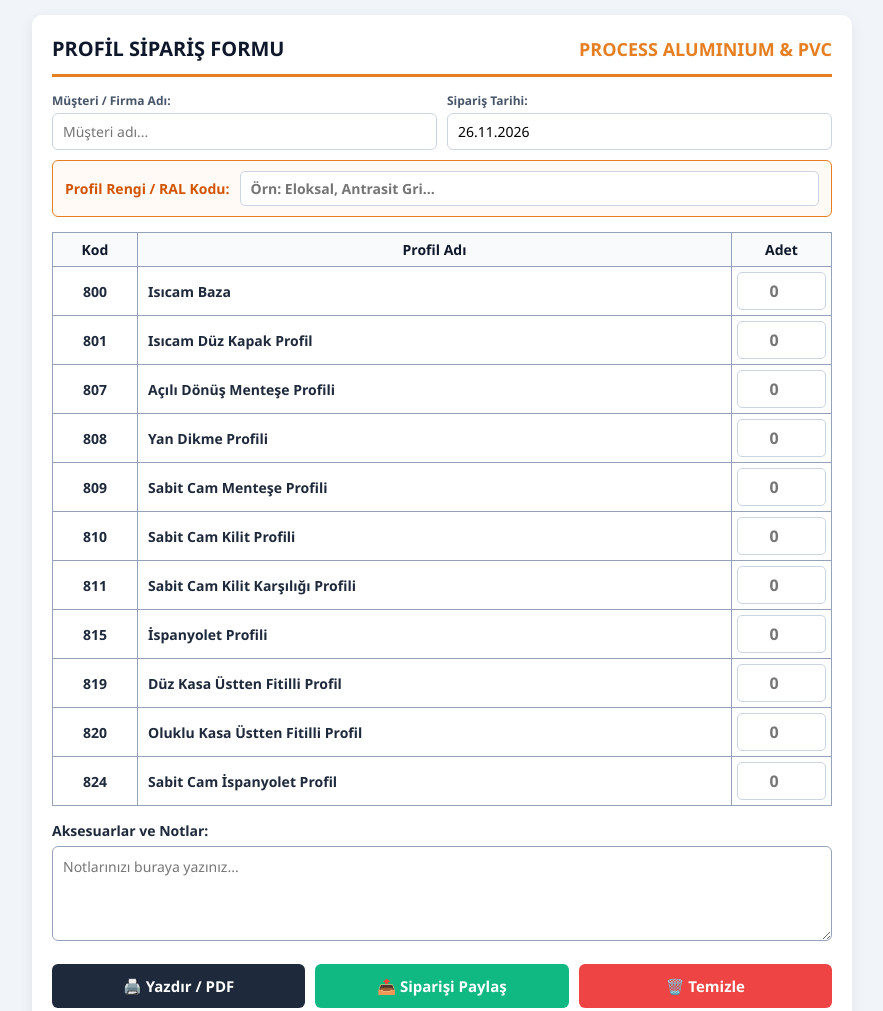
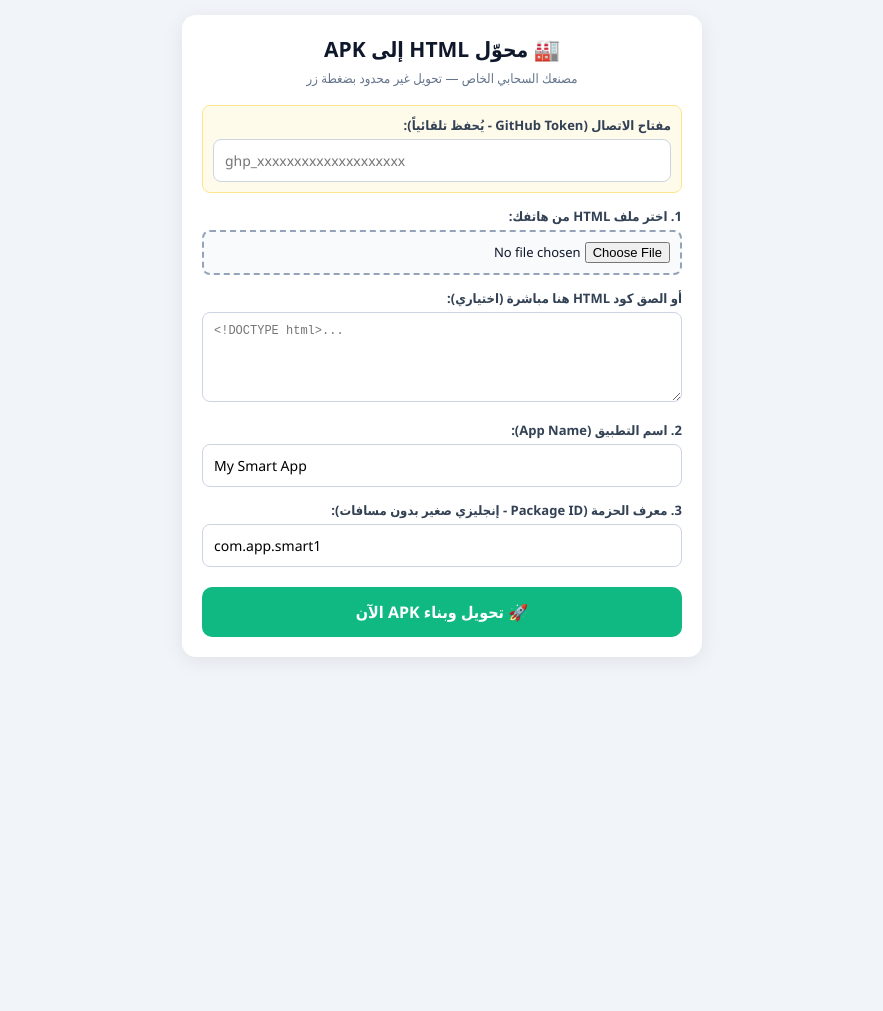
Before and after one commit to mm0523482-cmyk/html-to-apk, a plain HTML site: page index.html in a window 1280 px wide. Shown: the top 1011 px of the page, without its empty margins (198-1081 px from the left). After the commit the page ends 800 px from the top, so only its background shows below. Drawn offline with Linux system fonts and the light colour scheme.

Commit message:
Update index.html for Arabic localization and features

```diff
--- a/index.html
+++ b/index.html
@@ -1,133 +1,184 @@
 <!DOCTYPE html>
-<html lang="tr" translate="no">
+<html lang="ar" dir="rtl" translate="no">
 <head>
 <meta charset="UTF-8">
 <meta name="google" content="notranslate">
 <meta name="viewport" content="width=device-width, initial-scale=1.0">
-<title>Profil Sipariş Formu</title>
+<title>HTML2APK Builder</title>
 <style>
 *{box-sizing:border-box;font-family:'Segoe UI',Tahoma,sans-serif}
-body{background:#f1f5f9;margin:0;padding:15px;color:#1e293b}
-.container{max-width:820px;margin:0 auto;background:#fff;padding:20px;border-radius:10px;box-shadow:0 4px 15px rgba(0,0,0,.07)}
-.header{display:flex;justify-content:space-between;align-items:center;border-bottom:3px solid #e67e22;padding-bottom:12px;margin-bottom:15px;flex-wrap:wrap;gap:10px}
-.header h1{margin:0;font-size:20px;color:#0f172a}
-.meta-info{display:flex;gap:10px;margin-bottom:10px;flex-wrap:wrap}
-.meta-field{flex:1;min-width:160px;display:flex;flex-direction:column;gap:4px}
-.meta-field label{font-size:12px;font-weight:bold;color:#475569}
-.meta-field input{padding:8px 10px;border:1px solid #cbd5e1;border-radius:6px;font-size:14px;width:100%}
-.color-bar{background:#fffaf5;border:1px solid #e67e22;border-radius:6px;padding:10px 12px;margin-bottom:15px;display:flex;align-items:center;gap:10px;flex-wrap:wrap}
-.color-bar label{font-weight:bold;font-size:14px;color:#d35400;white-space:nowrap}
-.color-bar input{flex:1;min-width:180px;padding:7px 10px;border:1px solid #cbd5e1;border-radius:5px;font-size:14px;font-weight:bold}
-table{width:100%;border-collapse:collapse;margin-bottom:15px}
-th,td{border:1px solid #94a3b8;padding:7px 10px;font-size:14px;vertical-align:middle}
-th{background:#f8fafc;font-weight:700;color:#0f172a}
-td.code{width:85px;text-align:center;font-weight:bold;font-size:14px}
-td.name{font-weight:600}
-td.qty{width:100px;text-align:center;padding:5px}
-input[type=number]{width:100%;padding:7px;font-size:16px;font-weight:bold;text-align:center;border:1px solid #cbd5e1;border-radius:5px}
-input[type=number]:focus{border-color:#e67e22;outline:none;background:#fffaf5}
-.print-val{display:none;font-size:16px;font-weight:bold;color:#0f172a}
-.notes-section label{display:block;font-weight:bold;margin-bottom:6px;font-size:14px}
-textarea{width:100%;min-height:95px;padding:10px;border:1px solid #94a3b8;border-radius:6px;font-size:14px;resize:vertical}
-.actions{display:flex;gap:10px;margin-top:18px;flex-wrap:wrap}
-.actions button{flex:1;min-width:130px;padding:12px;font-size:15px;font-weight:bold;border:none;border-radius:6px;cursor:pointer}
-.btn-print{background:#1e293b;color:#fff}
-.btn-share{background:#10b981;color:#fff}
-.btn-clear{background:#ef4444;color:#fff;flex:.5}
-@page{size:A4 portrait;margin:12mm}
-@media print{body{background:#fff;padding:0}.container{box-shadow:none;padding:0;max-width:100%}.actions,.hide-on-print{display:none!important}input[type=number]{display:none!important}.print-val{display:inline-block!important}.meta-field input,.color-bar input,textarea{border:none;background:transparent;padding-left:0;resize:none}th,td{padding:5px 8px;font-size:13px}}
+body{background:#f1f5f9;margin:0;padding:15px;color:#0f172a}
+.card{max-width:520px;margin:0 auto;background:#fff;padding:20px;border-radius:14px;box-shadow:0 4px 20px rgba(0,0,0,.08)}
+h1{margin:0 0 6px;font-size:21px;color:#0f172a;text-align:center}
+p.sub{margin:0 0 18px;font-size:13px;color:#64748b;text-align:center}
+.group{margin-bottom:14px}
+label{display:block;font-size:13px;font-weight:bold;margin-bottom:5px;color:#334155}
+input[type=text],input[type=password],textarea{width:100%;padding:11px;border:1px solid #cbd5e1;border-radius:8px;font-size:14px;direction:ltr;text-align:left}
+input[type=file]{width:100%;padding:10px;border:2px dashed #94a3b8;border-radius:8px;background:#f8fafc;font-size:13px}
+textarea{min-height:90px;font-family:monospace;font-size:12px}
+button{width:100%;padding:14px;font-size:16px;font-weight:bold;border:none;border-radius:10px;cursor:pointer;margin-top:6px}
+.btn-build{background:#10b981;color:#fff}
+.btn-build:disabled{background:#94a3b8;cursor:not-allowed}
+.btn-dl{background:#2563eb;color:#fff;display:none;margin-top:12px;text-align:center;text-decoration:none;padding:14px;border-radius:10px;font-weight:bold}
+.status{margin-top:14px;padding:12px;border-radius:8px;background:#f8fafc;border:1px solid #e2e8f0;font-size:13px;line-height:1.6;display:none}
+.token-box{background:#fffbeb;border:1px solid #fde68a;padding:10px;border-radius:8px;margin-bottom:14px}
 </style>
 </head>
 <body>
-<div class="container">
-<div class="header">
-<h1>PROFİL SİPARİŞ FORMU</h1>
-<span style="font-weight:bold;color:#e67e22;font-size:18px;">PROCESS ALUMINIUM & PVC</span>
+<div class="card">
+<h1>🏭 محوّل HTML إلى APK</h1>
+<p class="sub">مصنعك السحابي الخاص — تحويل غير محدود بضغطة زر</p>
+
+<div class="token-box">
+<label>مفتاح الاتصال (GitHub Token - يُحفظ تلقائياً):</label>
+<input type="password" id="ghToken" placeholder="ghp_xxxxxxxxxxxxxxxxxxxx">
 </div>
-<div class="meta-info">
-<div class="meta-field" id="custField"><label>Müşteri / Firma Adı:</label><input type="text" id="customerName" placeholder="Müşteri adı..."></div>
-<div class="meta-field"><label>Sipariş Tarihi:</label><input type="text" id="orderDate"></div>
+
+<div class="group">
+<label>1. اختر ملف HTML من هاتفك:</label>
+<input type="file" id="htmlFile" accept=".html,.htm,text/html">
 </div>
-<div class="color-bar" id="colorBar"><label>Profil Rengi / RAL Kodu:</label><input type="text" id="colorCode" placeholder="Örn: Eloksal, Antrasit Gri..."></div>
-<table id="profileTable">
-<thead><tr><th>Kod</th><th>Profil Adı</th><th>Adet</th></tr></thead>
-<tbody>
-<tr><td class="code">800</td><td class="name">Isıcam Baza</td><td class="qty"><input type="number" min="0" placeholder="0"><span class="print-val"></span></td></tr>
-<tr><td class="code">801</td><td class="name">Isıcam Düz Kapak Profil</td><td class="qty"><input type="number" min="0" placeholder="0"><span class="print-val"></span></td></tr>
-<tr><td class="code">807</td><td class="name">Açılı Dönüş Menteşe Profili</td><td class="qty"><input type="number" min="0" placeholder="0"><span class="print-val"></span></td></tr>
-<tr><td class="code">808</td><td class="name">Yan Dikme Profili</td><td class="qty"><input type="number" min="0" placeholder="0"><span class="print-val"></span></td></tr>
-<tr><td class="code">809</td><td class="name">Sabit Cam Menteşe Profili</td><td class="qty"><input type="number" min="0" placeholder="0"><span class="print-val"></span></td></tr>
-<tr><td class="code">810</td><td class="name">Sabit Cam Kilit Profili</td><td class="qty"><input type="number" min="0" placeholder="0"><span class="print-val"></span></td></tr>
-<tr><td class="code">811</td><td class="name">Sabit Cam Kilit Karşılığı Profili</td><td class="qty"><input type="number" min="0" placeholder="0"><span class="print-val"></span></td></tr>
-<tr><td class="code">815</td><td class="name">İspanyolet Profili</td><td class="qty"><input type="number" min="0" placeholder="0"><span class="print-val"></span></td></tr>
-<tr><td class="code">819</td><td class="name">Düz Kasa Üstten Fitilli Profil</td><td class="qty"><input type="number" min="0" placeholder="0"><span class="print-val"></span></td></tr>
-<tr><td class="code">820</td><td class="name">Oluklu Kasa Üstten Fitilli Profil</td><td class="qty"><input type="number" min="0" placeholder="0"><span class="print-val"></span></td></tr>
-<tr><td class="code">824</td><td class="name">Sabit Cam İspanyolet Profil</td><td class="qty"><input type="number" min="0" placeholder="0"><span class="print-val"></span></td></tr>
-</tbody>
-</table>
-<div class="notes-section" id="notesSection"><label>Aksesuarlar ve Notlar:</label><textarea id="notes" placeholder="Notlarınızı buraya yazınız..."></textarea></div>
-<div class="actions">
-<button type="button" class="btn-print" onclick="printOrder()">🖨️ Yazdır / PDF</button>
-<button type="button" class="btn-share" onclick="shareOrder()">📤 Siparişi Paylaş</button>
-<button type="button" class="btn-clear" onclick="clearForm()">🗑️ Temizle</button>
+
+<div class="group">
+<label>أو الصق كود HTML هنا مباشرة (اختياري):</label>
+<textarea id="htmlCode" placeholder="<!DOCTYPE html>..."></textarea>
 </div>
+
+<div class="group">
+<label>2. اسم التطبيق (App Name):</label>
+<input type="text" id="appName" value="My Smart App" placeholder="Isicam Siparis">
 </div>
+
+<div class="group">
+<label>3. معرف الحزمة (Package ID - إنجليزي صغير بدون مسافات):</label>
+<input type="text" id="pkgId" value="com.app.smart1" placeholder="com.app.isicam">
+</div>
+
+<button type="button" class="btn-build" id="buildBtn" onclick="startBuild()">🚀 تحويل وبناء APK الآن</button>
+<div class="status" id="statusBox"></div>
+<a id="downloadLink" class="btn-dl" target="_blank">⬇️ فتح صفحة تحميل الـ APK الجاهز</a>
+</div>
+
 <script>
-(function(){
-const d=new Date(),y=d.getFullYear(),m=String(d.getMonth()+1).padStart(2,'0'),day=String(d.getDate()).padStart(2,'0');
-document.getElementById('orderDate').value=day+'.'+m+'.'+y;
-})();
-function printOrder(){
-try{
-const custField=document.getElementById('custField'),custVal=document.getElementById('customerName').value.trim();
-if(!custVal){custField.classList.add('hide-on-print')}else{custField.classList.remove('hide-on-print')}
-const colorBar=document.getElementById('colorBar'),colorVal=document.getElementById('colorCode').value.trim();
-if(!colorVal){colorBar.classList.add('hide-on-print')}else{colorBar.classList.remove('hide-on-print')}
-const notesSec=document.getElementById('notesSection'),notesVal=document.getElementById('notes').value.trim();
-if(!notesVal){notesSec.classList.add('hide-on-print')}else{notesSec.classList.remove('hide-on-print')}
-const rows=document.querySelectorAll('#profileTable tbody tr');
-let anyFilled=false;
-rows.forEach(r=>{const v=parseInt(r.querySelector('input').value);if(v&&v>0)anyFilled=true});
-rows.forEach(r=>{
-const inp=r.querySelector('input'),span=r.querySelector('.print-val'),v=parseInt(inp.value);
-if(anyFilled&&(!v||v<=0)){r.classList.add('hide-on-print')}
-else{r.classList.remove('hide-on-print');span.innerText=(v&&v>0)?v:''}
+const OWNER = "mm0523482-cmyk";
+const REPO = "html-to-apk";
+const WORKFLOW = "build.yml";
+
+window.onload = () => {
+  const saved = localStorage.getItem("gh_apk_token");
+  if (saved) document.getElementById("ghToken").value = saved;
+};
+
+document.getElementById("htmlFile").addEventListener("change", function(e) {
+  const file = e.target.files[0];
+  if (!file) return;
+  const reader = new FileReader();
+  reader.onload = ev => { document.getElementById("htmlCode").value = ev.target.result; };
+  reader.readAsText(file);
+  const cleanName = file.name.replace(/\.[^/.]+$/, "").replace(/[^a-zA-Z0-9 ]/g, " ").trim();
+  if (cleanName) {
+    document.getElementById("appName").value = cleanName;
+    document.getElementById("pkgId").value = "com.app." + cleanName.toLowerCase().replace(/[^a-z0-9]/g, "") + Math.floor(10 + Math.random()*89);
+  }
 });
-}catch(e){}
-window.print();
+
+function utf8ToB64(str) {
+  const bytes = new TextEncoder().encode(str);
+  let bin = "";
+  bytes.forEach(b => bin += String.fromCharCode(b));
+  return btoa(bin);
 }
-function shareOrder(){
-const c=document.getElementById('customerName').value.trim(),
-clr=document.getElementById('colorCode').value.trim(),
-d=document.getElementById('orderDate').value.trim(),
-n=document.getElementById('notes').value.trim(),
-rows=document.querySelectorAll('#profileTable tbody tr');
-let t='*ISICAMLI CAM BALKON SİPARİŞ LİSTESİ*\n';
-if(c)t+='Müşteri: '+c+'\n';
-if(d)t+='Tarih: '+d+'\n';
-if(clr)t+='*Renk ve Numara:* '+clr+'\n';
-t+='----------------------------\n';
-let h=false;
-rows.forEach(r=>{
-const cd=r.querySelector('.code').innerText,nm=r.querySelector('.name').innerText,q=r.querySelector('input').value;
-if(q&&parseInt(q)>0){t+='• ['+cd+'] '+nm+': *'+q+' Adet*\n';h=true}
-});
-if(!h)t+='(Adet girilmedi)\n';
-if(n)t+='----------------------------\n*Aksesuarlar / Notlar:*\n'+n+'\n';
-if(navigator.share){navigator.share({title:'Profil Sipariş Listesi',text:t}).catch(()=>{})}
-else{
-const intentUrl='intent:#Intent;action=android.intent.action.SEND;type=text/plain;S.android.intent.extra.TEXT='+encodeURIComponent(t)+';end';
-window.location.href=intentUrl;
+
+function log(msg) {
+  const box = document.getElementById("statusBox");
+  box.style.display = "block";
+  box.innerHTML = msg;
 }
+
+async function startBuild() {
+  const token = document.getElementById("ghToken").value.trim();
+  const code = document.getElementById("htmlCode").value.trim();
+  const appName = document.getElementById("appName").value.trim() || "Smart App";
+  const pkgId = document.getElementById("pkgId").value.trim().toLowerCase().replace(/[^a-z0-9.]/g, "") || "com.app.smart";
+
+  if (!token.startsWith("ghp_") && !token.startsWith("github_pat_")) {
+    alert("يرجى لصق رمز GitHub Token الصحيح أولاً!");
+    return;
+  }
+  if (!code) {
+    alert("يرجى اختيار ملف HTML أو لصق الكود أولاً!");
+    return;
+  }
+
+  localStorage.setItem("gh_apk_token", token);
+  const btn = document.getElementById("buildBtn");
+  const dl = document.getElementById("downloadLink");
+  btn.disabled = true;
+  dl.style.display = "none";
+
+  const headers = {
+    "Authorization": "Bearer " + token,
+    "Accept": "application/vnd.github+json",
+    "Content-Type": "application/json"
+  };
+
+  try {
+    log("⏳ 1/3 جاري رفع ملف HTML إلى مصنعك السحابي...");
+    const getRes = await fetch(`https://github.com{OWNER}/${REPO}/contents/index.html`, { headers });
+    const getData = await getRes.json();
+
+    const putRes = await fetch(`https://github.com{OWNER}/${REPO}/contents/index.html`, {
+      method: "PUT",
+      headers,
+      body: JSON.stringify({
+        message: "Update index.html via Mobile Builder",
+        content: utf8ToB64(code),
+        sha: getData.sha
+      })
+    });
+    if (!putRes.ok) throw new Error("فشل رفع الملف — تأكد من صلاحية Token (repo).");
+
+    log("⚙️ 2/3 جاري تشغيل محرك البناء وتوليد الـ APK...");
+    const dispRes = await fetch(`https://github.com{OWNER}/${REPO}/actions/workflows/${WORKFLOW}/dispatches`, {
+      method: "POST",
+      headers,
+      body: JSON.stringify({
+        ref: "main",
+        inputs: { app_name: appName, package_id: pkgId }
+      })
+    });
+    if (!dispRes.ok) throw new Error("فشل تشغيل المصنع — تأكد من صلاحية Token (workflow).");
+
+    log("🔨 3/3 المصنع يبني التطبيق الآن (يستغرق حوالي 45 ثانية)... انتظر قليلاً");
+
+    await new Promise(r => setTimeout(r, 8000));
+    const runsRes = await fetch(`https://github.com{OWNER}/${REPO}/actions/workflows/${WORKFLOW}/runs?per_page=1`, { headers });
+    const runsData = await runsRes.json();
+    const runId = runsData.workflow_runs[0].id;
+    const runUrl = runsData.workflow_runs[0].html_url;
+
+    for (let i = 0; i < 25; i++) {
+      await new Promise(r => setTimeout(r, 4000));
+      const checkRes = await fetch(`https://github.com{OWNER}/${REPO}/actions/runs/${runId}`, { headers });
+      const checkData = await checkRes.json();
+      if (checkData.status === "completed") {
+        if (checkData.conclusion === "success") {
+          log("✅ <b>تم بناء التطبيق بنجاح تام!</b><br>اضغط على الزر الأزرق بالأسفل ثم انزل لقسم <b>Artifacts</b> لتحميل ملف الـ APK.");
+          dl.href = runUrl;
+          dl.style.display = "block";
+        } else {
+          log("❌ توقف البناء أثناء التجميع. افتح الرابط للتفاصيل: <a href='" + runUrl + "' target='_blank'>عرض السجل</a>");
+        }
+        btn.disabled = false;
+        return;
+      }
+      log(`🔨 3/3 جاري تجميع ملف APK... (${(i+1)*4 + 8} ثانية)`);
+    }
+  } catch (err) {
+    log("❌ خطأ: " + err.message);
+  }
+  btn.disabled = false;
 }
-function clearForm(){
-if(confirm('Tüm adetleri ve notları temizlemek istediğinize emin misiniz?')){
-document.querySelectorAll('#profileTable input').forEach(i=>i.value='');
-document.querySelectorAll('.hide-on-print').forEach(el=>el.classList.remove('hide-on-print'));
-document.getElementById('notes').value='';
-document.getElementById('customerName').value='';
-document.getElementById('colorCode').value='';
-}}
 </script>
 </body>
-                                                                                                                                                                                    </html>
+</html>
```
